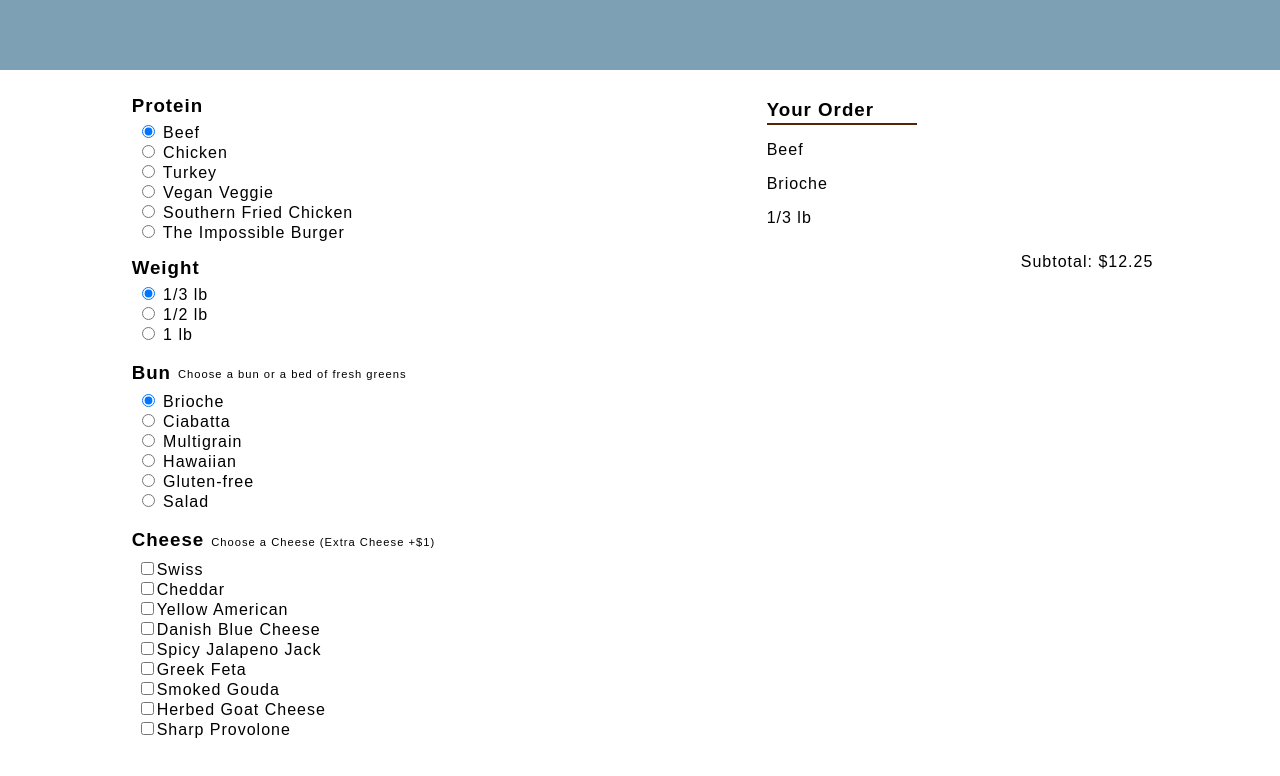
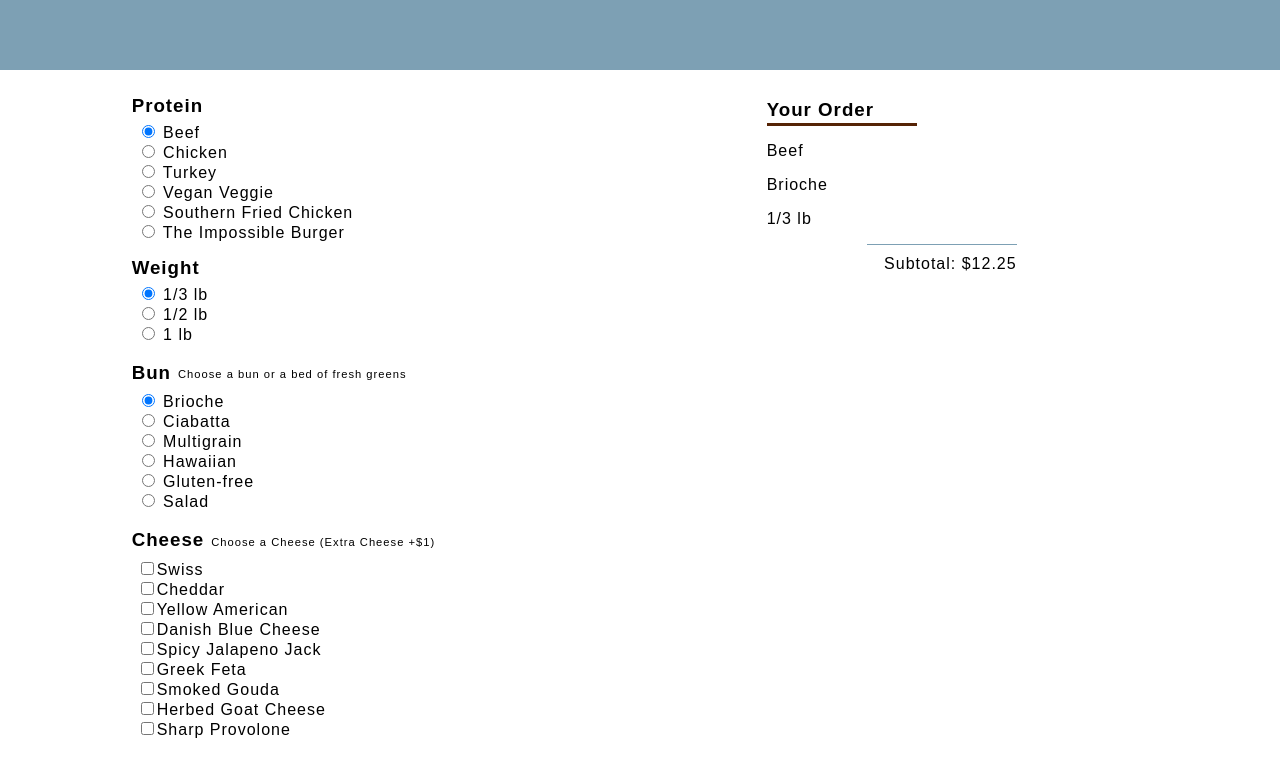
Before and after one commit to AlirieGray/build-a-burger, a React (Create React App) app: page / in a window 1280 px wide. Shown: the top 776 px of the page. Built offline with nearby package versions, Linux system fonts and the light colour scheme.

Commit message:
subtotal line

```diff
--- a/src/components/Receipt.css
+++ b/src/components/Receipt.css
@@ -1,5 +1,6 @@
 .receipt {
   padding: 10px;
+  max-width: 250px;
   padding-left: 20px;
   padding-right: 20px;
   grid-column-start: 3;
@@ -17,7 +18,15 @@
 }
 
 #order-title-underline {
-  height: 2px;
+  height: 3px;
   width: 150px;
   background-color: #552305;
 }
+
+#subtotal-line {
+  height: 1px;
+  width: 150px;
+  margin-left: auto;
+  margin-right: 0;
+  background-color: #7DA0B4;
+}
--- a/src/components/Receipt.js
+++ b/src/components/Receipt.js
@@ -71,6 +71,7 @@ class Receipt extends Component {
         <h3> Your Order </h3>
         <div id="order-title-underline"> </div>
         <div className="item-names"> {this.GetBurger(this.props.burger)} </div>
+        <div id="subtotal-line"> </div>
         <div className="price"> Subtotal: {
           this.FormatPrice(this.CalculatePrice(this.props.burger))
         } </div>
```
